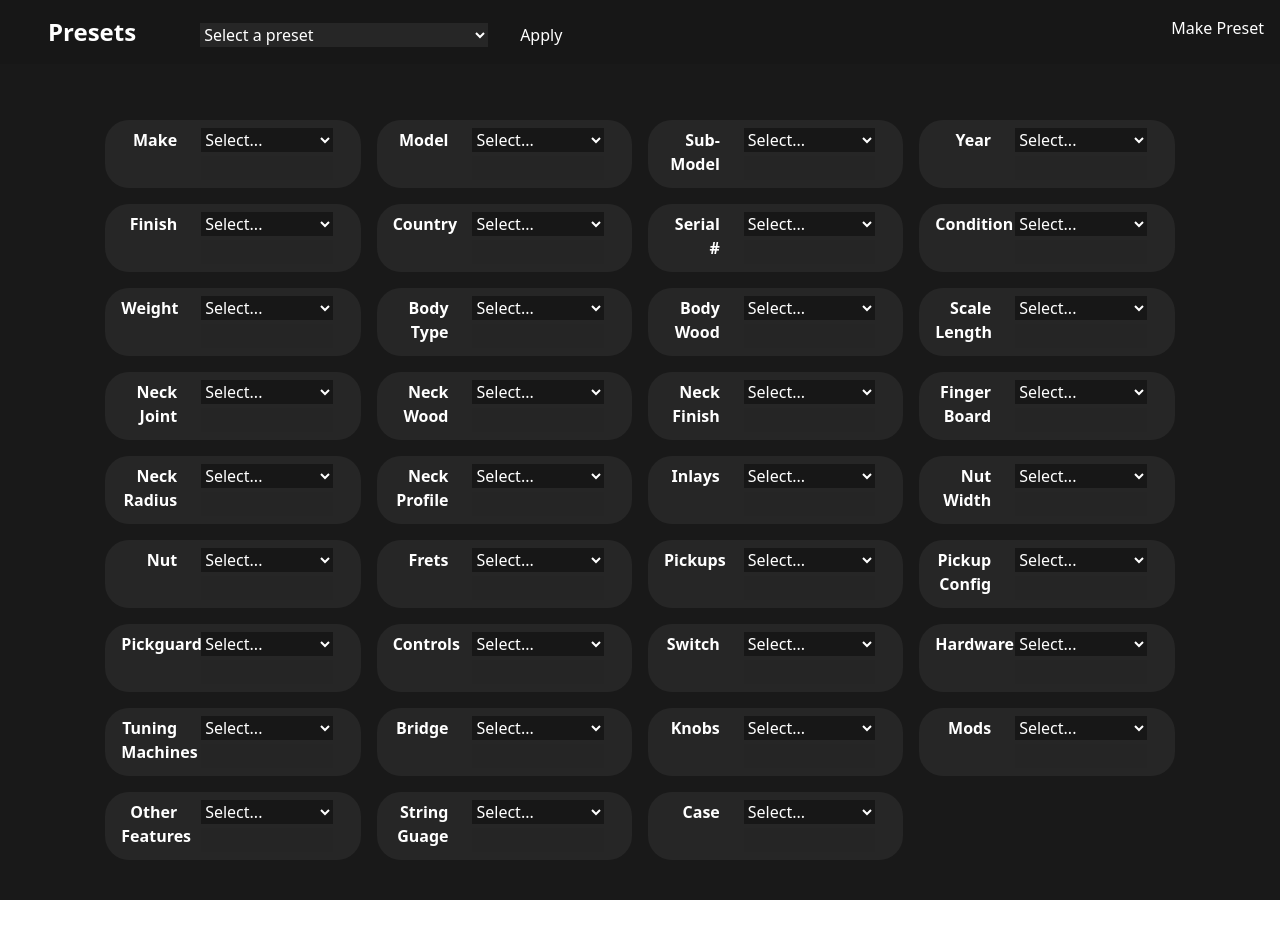
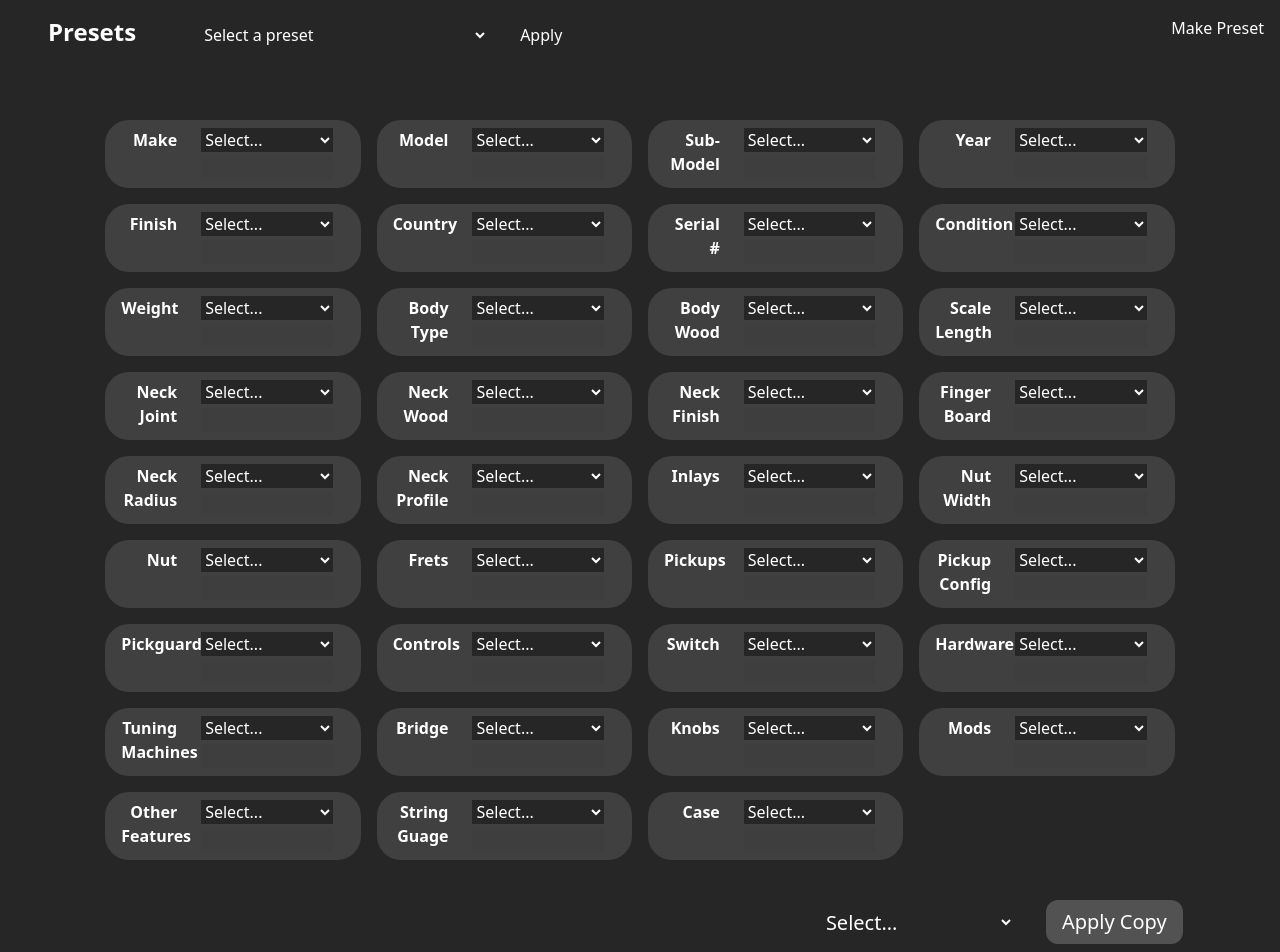
Before and after one commit to ZacharyEggert/diablo-description-generator, a Next.js app: page / in a window 1280 px wide. Shown: the top 952 px of the page. Before the commit the page ends 900 px from the top, so only its background shows below. Built offline with nearby package versions, Linux system fonts and the light colour scheme.

Commit message:
output formatting

```diff
--- a/components/Form/Form.tsx
+++ b/components/Form/Form.tsx
@@ -1,10 +1,9 @@
 import React from 'react';
-import { UseFormContext } from '../../lib/context';
+import { IFormContext, UseFormContext } from '../../lib/context';
 import { formLabelPrettier, formOptions } from '../../lib/options';
-import { SVP } from '../../lib/types';
 import FormSelect from './FormSelect';
 
-const Form: React.FC<{ alterForm: (Object: SVP) => void }> = ({
+const Form: React.FC<{ alterForm: (Object: Partial<IFormContext>) => void }> = ({
     alterForm,
 }) => {
     const onSubmit = (e: React.FormEvent<HTMLFormElement>) => {
@@ -14,7 +13,7 @@ const Form: React.FC<{ alterForm: (Object: SVP) => void }> = ({
     const currentOptions = UseFormContext();
 
     return (
-        <div className='flex flex-col w-full min-h-screen px-12 pt-12 text-white bg-black bg-opacity-90'>
+        <div className='flex flex-col w-full min-h-screen px-12 pt-12 text-white'>
             <form
                 className='grid grid-cols-2 pb-8 mx-auto md:grid-cols-4 md:w-11/12'
                 onSubmit={onSubmit}>
--- a/components/Form/FormSelect.tsx
+++ b/components/Form/FormSelect.tsx
@@ -1,12 +1,11 @@
 import React, { useEffect } from 'react';
-import { UseFormContext } from '../../lib/context';
-import { SVP } from '../../lib/types';
+import { IFormContext, UseFormContext } from '../../lib/context';
 
 interface Props {
     label: string;
     options: string[];
     field: string;
-    alterForm: (Object: SVP) => void;
+    alterForm: (Object: Partial<IFormContext>) => void;
 }
 
 const FormSelect: React.FC<Props> = ({ label, options, field, alterForm }) => {
@@ -35,13 +34,13 @@ const FormSelect: React.FC<Props> = ({ label, options, field, alterForm }) => {
 
     return (
         <div className='col-span-1 p-2'>
-            <label className='flex w-full px-4 py-2 mx-auto bg-gray-800 rounded-3xl'>
+            <label className='flex w-full px-4 py-2 mx-auto bg-gray-700 rounded-3xl'>
                 <span className='inline-block w-1/4 font-bold text-right'>
                     {label}
                 </span>
                 <div className='w-3/4 pl-6'>
                     <select
-                        className='inline-block w-11/12 bg-gray-900'
+                        className='inline-block w-11/12 bg-gray-800'
                         name={field}
                         value={selected}
                         onChange={handleChange}>
--- /dev/null
+++ b/components/FormOutput/FormOutput.tsx
@@ -0,0 +1,47 @@
+import React from 'react';
+import FormatSelect from './FormatSelect';
+import formats from './formats';
+import { UseFormContext } from '../../lib/context';
+
+interface FormOutputProps {}
+
+const FormOutput: React.FC<FormOutputProps> = ({}) => {
+    const formatRef = React.useRef<HTMLSelectElement>(null);
+
+    const form = UseFormContext();
+
+    const defaultCopy = <p>Lorem ipsum dolor sit amet, officia excepteur ex fugiat reprehenderit enim labore culpa sint ad nisi Lorem pariatur mollit ex esse exercitation amet. Nisi anim cupidatat excepteur officia. Reprehenderit nostrud nostrud ipsum Lorem est aliquip amet voluptate voluptate dolor minim nulla est proident. Nostrud officia pariatur ut officia. Sit irure elit esse ea nulla sunt ex occaecat reprehenderit commodo officia dolor Lorem duis laboris cupidatat officia voluptate. Culpa proident adipisicing id nulla nisi laboris ex in Lorem sunt duis officia eiusmod. Aliqua reprehenderit commodo ex non excepteur duis sunt velit enim. Voluptate laboris sint cupidatat ullamco ut ea consectetur et est culpa et culpa duis.</p>;
+
+    const [copy, setCopy] = React.useState(defaultCopy);
+
+    const applyFormat = () => {
+        if (formatRef.current) {
+            const format = formatRef.current.value;
+            if (format === '') {
+                setCopy(defaultCopy);
+                return;
+            }
+            console.log(format);
+
+            setCopy(formats.filter((f) => f.name === format)[0].method(form));
+        }
+    };
+
+    return (
+        <div className='w-full px-12'>
+            <div className='flex flex-row justify-end w-11/12 mx-auto mb-8'>
+                <FormatSelect refObj={formatRef} />
+                <button
+                    onClick={applyFormat}
+                    className='px-4 py-2 ml-8 text-xl bg-gray-600 rounded-xl'>
+                    Apply Copy
+                </button>
+            </div>
+            <div className='flex flex-row items-center justify-center w-11/12 mx-auto mb-8'>
+                {copy}
+            </div>
+        </div>
+    );
+};
+
+export default FormOutput;
--- /dev/null
+++ b/components/FormOutput/FormatSelect.tsx
@@ -0,0 +1,21 @@
+import React from 'react';
+import formats from './formats';
+
+interface FormatSelectProps {
+    refObj: React.RefObject<HTMLSelectElement>;
+}
+
+const FormatSelect: React.FC<FormatSelectProps> = ({refObj}) => {
+    return (
+        <select ref={refObj} className='w-48 text-xl'>
+            <option value="" className='bg-gray-800'>Select...</option>
+            {formats.map((format) => (
+                <option key={format.name} value={format.name} className='bg-gray-800'>
+                    {format.name}
+                </option>
+            ))}
+        </select>
+    );
+};
+
+export default FormatSelect;
--- /dev/null
+++ b/components/FormOutput/formats.tsx
@@ -0,0 +1,12 @@
+import { IFormContext } from '../../lib/context';
+
+const formats = [
+    {
+        name: 'Hilding (Dry)',
+        method: (state: IFormContext) => {
+            return <h1>{state.make} {state.model} {state.subModel} {state.year} {state.finish} {state.countryOfOrigin} {state.serial}</h1>;
+        },
+    },
+];
+
+export default formats;
--- a/components/Presets/Presets.tsx
+++ b/components/Presets/Presets.tsx
@@ -1,10 +1,9 @@
 import React from 'react';
-import { UseFormContext } from '../../lib/context';
-import { SVP } from '../../lib/types';
+import { IFormContext, UseFormContext } from '../../lib/context';
 import formPresets from './formPresets';
 
 interface Props {
-    alterForm: (Object: SVP) => void;
+    alterForm: (Object: Partial<IFormContext>) => void;
 }
 const Presets: React.FC<Props> = ({ alterForm }) => {
     const selectRef = React.useRef<HTMLSelectElement>(null);
@@ -22,7 +21,7 @@ const Presets: React.FC<Props> = ({ alterForm }) => {
     };
 
     return (
-        <div className='py-4 text-white bg-gray-900'>
+        <div className='py-4 text-white'>
             <h3 className='inline mx-12 text-2xl font-bold'>Presets</h3>
             <select
                 className='mx-4 bg-gray-800 w-72'
--- a/lib/types.ts
+++ b/lib/types.ts
@@ -1,3 +1,3 @@
-export interface SVP {
-    [key: string]: any;
+export {
+
 }
--- a/pages/_app.tsx
+++ b/pages/_app.tsx
@@ -1,19 +1,17 @@
 import { useState } from 'react';
-import { defaultContext, FormContext } from '../lib/context';
-import { SVP } from '../lib/types';
+import { defaultContext, FormContext, IFormContext } from '../lib/context';
 import '../styles/global.css';
 
 function MyApp({ Component, pageProps }) {
-
     const [formState, setFormState] = useState(defaultContext);
 
-    const alterForm = (Object: SVP) => {
-        setFormState(oldState => ({...oldState, ...Object}));
-    }
+    const alterForm = (Object: Partial<IFormContext>) => {
+        setFormState((oldState) => ({ ...oldState, ...Object }));
+    };
 
     return (
         <FormContext.Provider value={formState}>
-            <Component {...pageProps} alterForm={alterForm}/>
+            <Component {...pageProps} alterForm={alterForm} />
         </FormContext.Provider>
     );
 }
--- a/pages/index.tsx
+++ b/pages/index.tsx
@@ -1,14 +1,16 @@
 import Form from "../components/Form/Form";
+import FormOutput from "../components/FormOutput/FormOutput";
 import Presets from "../components/Presets/Presets";
-import { SVP } from "../lib/types";
+import { IFormContext } from "../lib/context";
 
 
 
-const Home:React.FC<{alterForm:(Object:SVP) =>void }> = ({alterForm}) => {
+const Home:React.FC<{alterForm:(Object:Partial<IFormContext>) =>void }> = ({alterForm}) => {
     return (
         <div className=''>
             <Presets alterForm={alterForm}/>
             <Form alterForm={alterForm}/>
+            <FormOutput/>
         </div>
     );
 };
--- a/styles/global.css
+++ b/styles/global.css
@@ -3,7 +3,14 @@
 @tailwind utilities;
 
 @layer components {
+    body {
+        @apply bg-gray-800 text-white;
+    }
 
+    select {
+        @apply text-white;
+        background-color: inherit;
+    }
 }
 
 @layer utilities {
```
